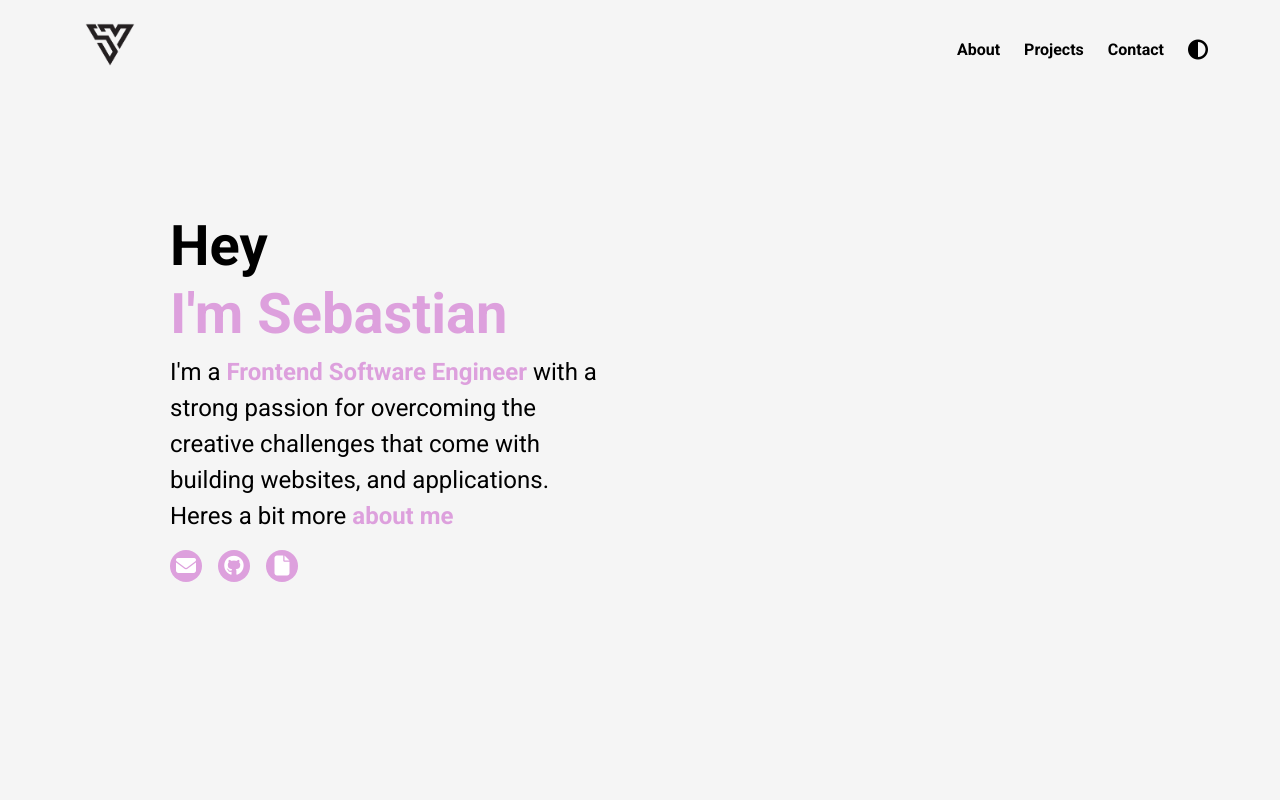
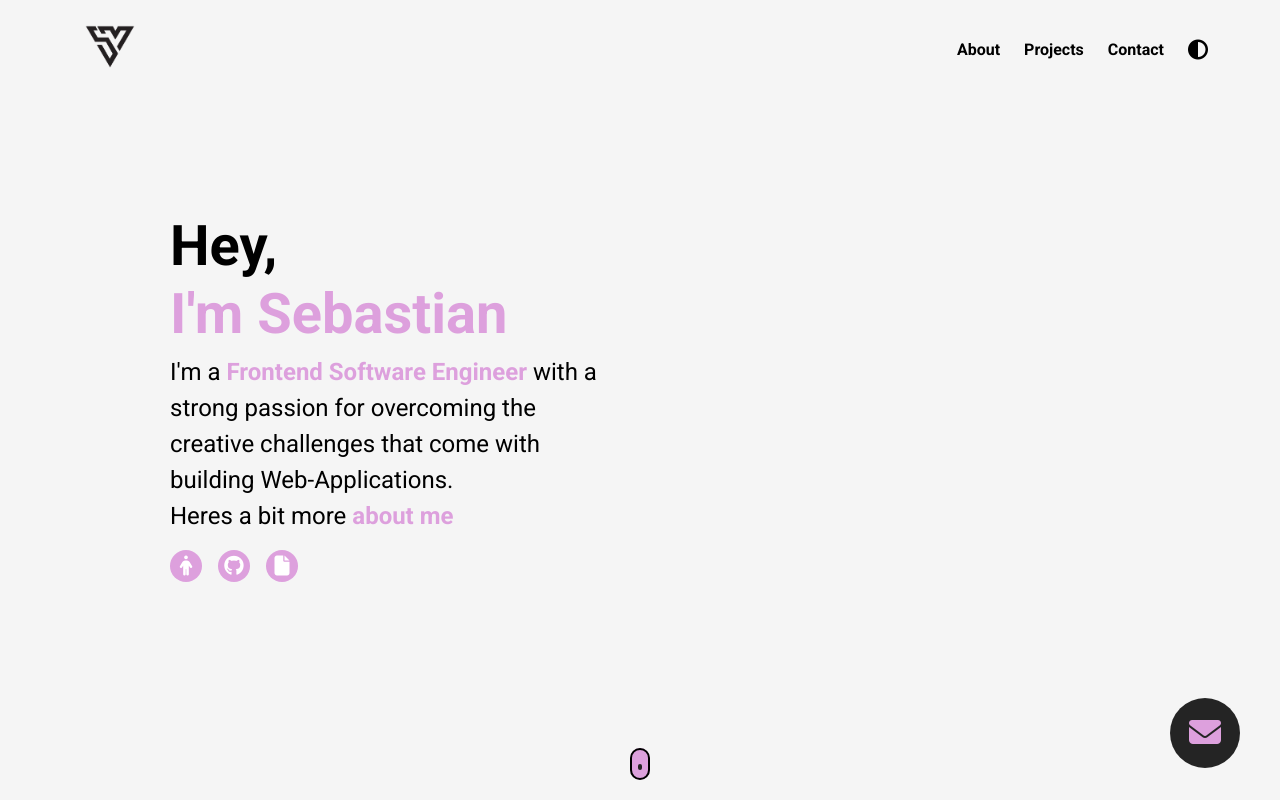
Before and after one commit to sebas-the-artist/my_E-Portfolio, a plain HTML site: page index.html in a window 1280 px wide. Drawn offline with Linux system fonts and the light colour scheme.

Commit message:
added a mail icon fo contakin me and a scroll icon so theyd know to scroll i guess idk man

```diff
--- a/index.html
+++ b/index.html
@@ -48,17 +48,17 @@
         </nav>
         <header class="header">
             <div class="header__content">
-                <h1 class="title">Hey</h1>
+                <h1 class="title">Hey,</h1>
                 <h1 class="title title--secondary">I'm Sebastian</h1>
             </div>
             <p class="header__para">I'm a <span class="color">Frontend Software Engineer</span> with a strong passion
-                for overcoming the creative challenges that come with building websites, and applications.
+                for overcoming the creative challenges that come with building Web-Applications.
                 <br>
                 Heres a bit more <span class="color">about me</span>
             </p>
             <div class="social__list">
                 <a href="" class="social__link click">
-                    <i class="fa-solid fa-envelope"></i>
+                    <i class="fa-solid fa-person"></i>
                 </a>
                 <a href="https://github.com/sebas-the-artist" target="_blank" class="social__link click">
                     <i class="fa-brands fa-github"></i>
@@ -67,7 +67,15 @@
                     <i class="fa-solid fa-file"></i>
                 </a>
             </div>
-            <header>
+        </header>
+        <button class="mail__btn click">
+            <i class="fa-solid fa-envelope"></i>
+        </button>
+        <a href="#projects" class="scroll">
+            <div class="scroll__icon click">
+
+            </div>
+        </a>
     </section>
 </body>
 
--- a/styles.css
+++ b/styles.css
@@ -18,6 +18,10 @@ p {
 
 a {
   text-decoration: none;
+}
+
+button {
+  cursor: pointer;
 }
 
 .click {
@@ -93,6 +97,54 @@ LANDING PAGE
   border-radius: 50%;
 }
 
+.mail__btn {
+  width: 70px;
+  height: 70px;
+  font-size: 32px;
+  border-radius: 50%;
+  border: none;
+  background-color: #242424;
+  color: plum;
+  position: fixed;
+  bottom: 32px;
+  right: 40px;
+}
+
+.scroll {
+  position: absolute;
+  bottom: 20px;
+  left: 50%;
+  transform: translateX(-50%);
+  background-color: plum;
+  border-radius: 24px;
+}
+.scroll__icon {
+  width: 20px;
+  height: 32px;
+  border: 2px solid black;
+  border-radius: 24px;
+  display: flex;
+  justify-content: center;
+  align-items: center;
+}
+.scroll__icon:after {
+  content: "";
+  width: 4px;
+  height: 6px;
+  background-color: #242424;
+  border-radius: 2px;
+  animation: scroll 1000ms infinite alternate-reverse ease-in-out;
+}
+
+@keyframes scroll {
+  0% {
+    transform: translateY(3px);
+  }
+  100% {
+    transform: translateY(-3px);
+  }
+}
+
 /*
 
 NAVIGATION
@@ -113,6 +165,7 @@ nav {
 .nav__logo {
   width: 20%;
   filter: invert(0);
+  padding-top: 4px;
 }
 
 .nav__link--list {
```
